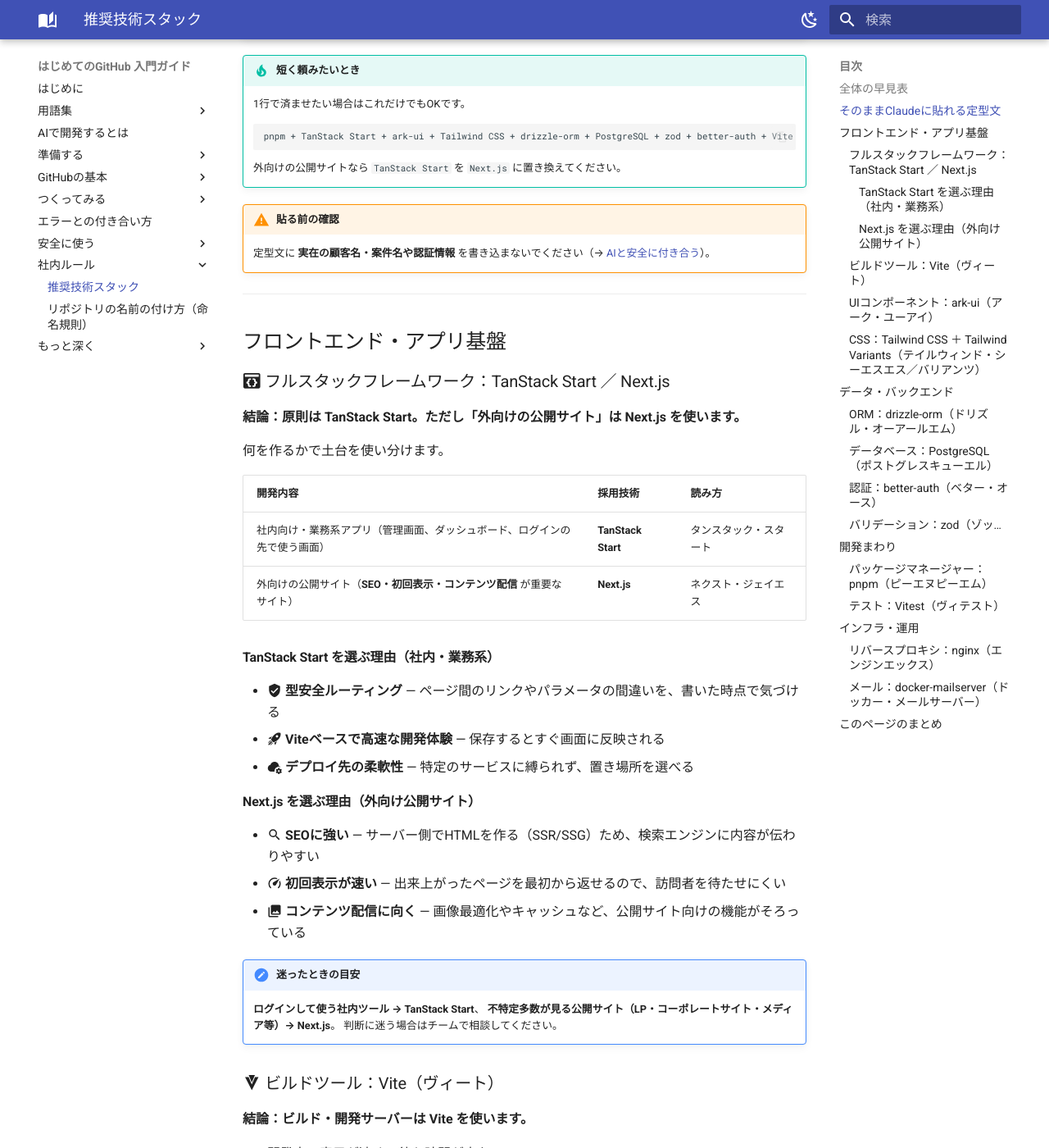
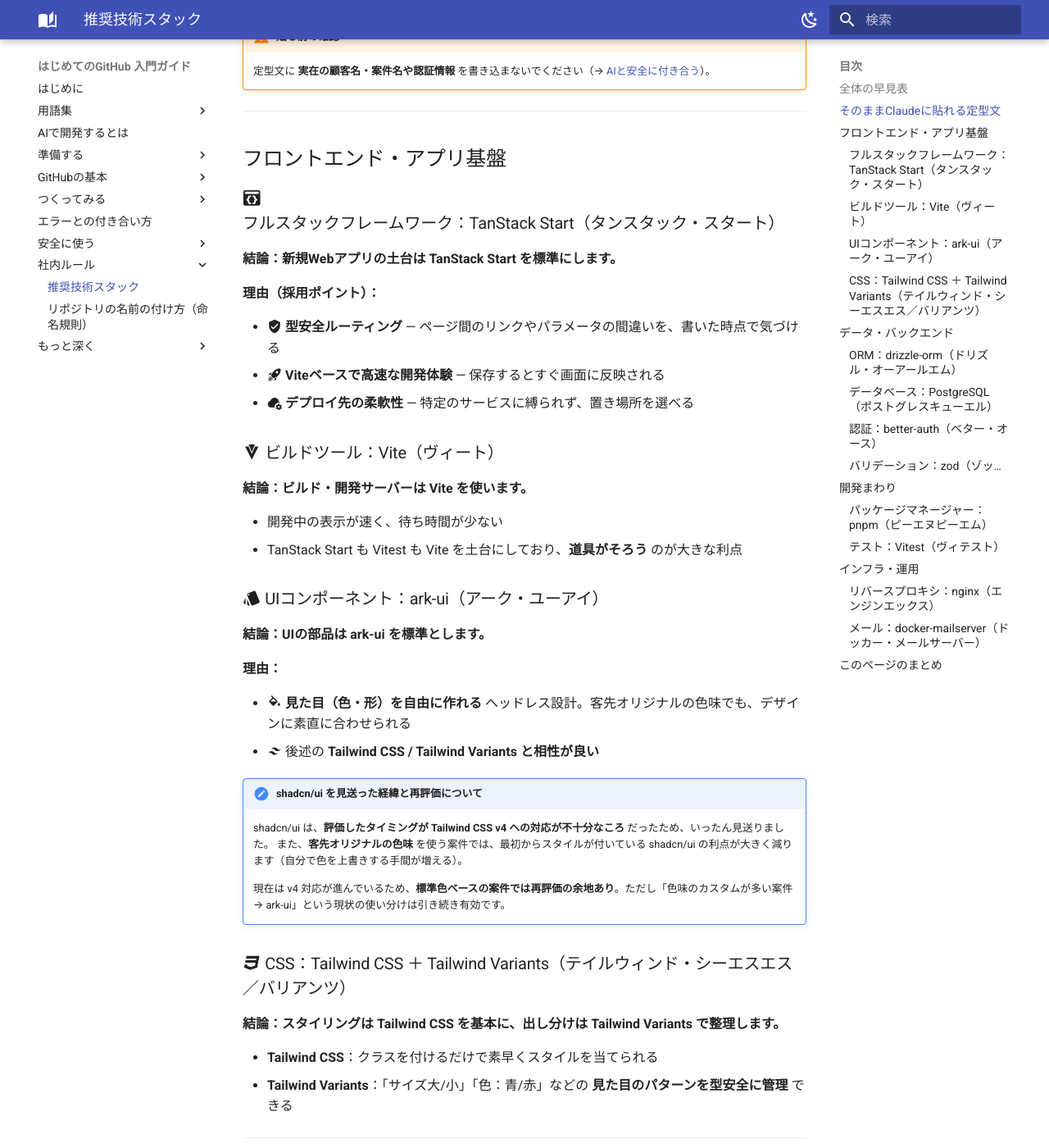
Before and after one commit to sup-kajiwara/github-guide, an MkDocs documentation site: the page built from docs/tech-stack.md, in a window 1280 px wide and 1400 px high, scrolled down 2652 px. Shown: the whole window at 82% size. Built offline with MkDocs 1.6.1 and Material for MkDocs 9.7.7, drawn with Linux system fonts in a browser that asks for light colours; some of the changed text lies outside the part shown.

Commit message:
Revert "技術スタック: 外向け公開サイトはNext.jsを使う使い分けを追記"
This reverts commit f1de04463dd4b54758b928181c96ba163ffc77f6.

````diff
--- a/docs/tech-stack.md
+++ b/docs/tech-stack.md
@@ -24,8 +24,7 @@
 | カテゴリ | 採用技術 | 読み方 | ひとことで言うと |
 |---|---|---|---|
 | パッケージマネージャー | **pnpm** | ピーエヌピーエム | 速い・容量を節約・安全 |
-| フルスタックフレームワーク（社内・業務系） | **TanStack Start** | タンスタック・スタート | 型安全＋高速＋デプロイ自由 |
-| フルスタックフレームワーク（外向け公開サイト） | **Next.js** | ネクスト・ジェイエス | SEO・初回表示・配信に強い |
+| フルスタックフレームワーク | **TanStack Start** | タンスタック・スタート | 型安全＋高速＋デプロイ自由 |
 | 認証 | **better-auth** | ベター・オース | 二要素認証まで対応 |
 | ORM（DB操作） | **drizzle-orm** | ドリズル・オーアールエム | SQLの知識をそのまま活かせる |
 | UIコンポーネント | **ark-ui** | アーク・ユーアイ | 見た目を自由に作れる（色味カスタムに強い） |
@@ -74,18 +73,12 @@
 - 進め方や不明点があれば、作り始める前に質問してください。
 ```
 
-!!! tip "外向けの公開サイトを作るとき"
-    定型文の **「TanStack Start」を「Next.js」に置き換えて** ください（SEO・初回表示・コンテンツ配信が重要なサイト向け）。
-    ほかの道具（CSS・ORM・DBなど）はそのままでOKです。
-
 !!! tip "短く頼みたいとき"
     1行で済ませたい場合はこれだけでもOKです。
 
     ```text
     pnpm + TanStack Start + ark-ui + Tailwind CSS + drizzle-orm + PostgreSQL + zod + better-auth + Vite + Vitest で作って。
     ```
-
-    外向けの公開サイトなら `TanStack Start` を `Next.js` に置き換えてください。
 
 !!! warning "貼る前の確認"
     定型文に **実在の顧客名・案件名や認証情報** を書き込まないでください（→ [AIと安全に付き合う](ai-safety.md)）。
@@ -94,33 +87,15 @@
 
 ## フロントエンド・アプリ基盤
 
-### :material-application-braces: フルスタックフレームワーク：TanStack Start ／ Next.js
+### :material-application-braces: フルスタックフレームワーク：TanStack Start（タンスタック・スタート）
 
-**結論：原則は TanStack Start。ただし「外向けの公開サイト」は Next.js を使います。**
+**結論：新規Webアプリの土台は TanStack Start を標準にします。**
 
-何を作るかで土台を使い分けます。
-
-| 開発内容 | 採用技術 | 読み方 |
-| :--- | :--- | :--- |
-| 社内向け・業務系アプリ（管理画面、ダッシュボード、ログインの先で使う画面） | **TanStack Start** | タンスタック・スタート |
-| 外向けの公開サイト（**SEO・初回表示・コンテンツ配信** が重要なサイト） | **Next.js** | ネクスト・ジェイエス |
-
-#### TanStack Start を選ぶ理由（社内・業務系）
+**理由（採用ポイント）：**
 
 - :material-shield-check: **型安全ルーティング** — ページ間のリンクやパラメータの間違いを、書いた時点で気づける
 - :material-rocket-launch: **Viteベースで高速な開発体験** — 保存するとすぐ画面に反映される
 - :material-cloud-cog: **デプロイ先の柔軟性** — 特定のサービスに縛られず、置き場所を選べる
-
-#### Next.js を選ぶ理由（外向け公開サイト）
-
-- :material-magnify: **SEOに強い** — サーバー側でHTMLを作る（SSR/SSG）ため、検索エンジンに内容が伝わりやすい
-- :material-speedometer: **初回表示が速い** — 出来上がったページを最初から返せるので、訪問者を待たせにくい
-- :material-image-multiple: **コンテンツ配信に向く** — 画像最適化やキャッシュなど、公開サイト向けの機能がそろっている
-
-!!! note "迷ったときの目安"
-    **ログインして使う社内ツール → TanStack Start**、
-    **不特定多数が見る公開サイト（LP・コーポレートサイト・メディア等）→ Next.js**。
-    判断に迷う場合はチームで相談してください。
 
 ### :material-vuetify: ビルドツール：Vite（ヴィート）
 
````
